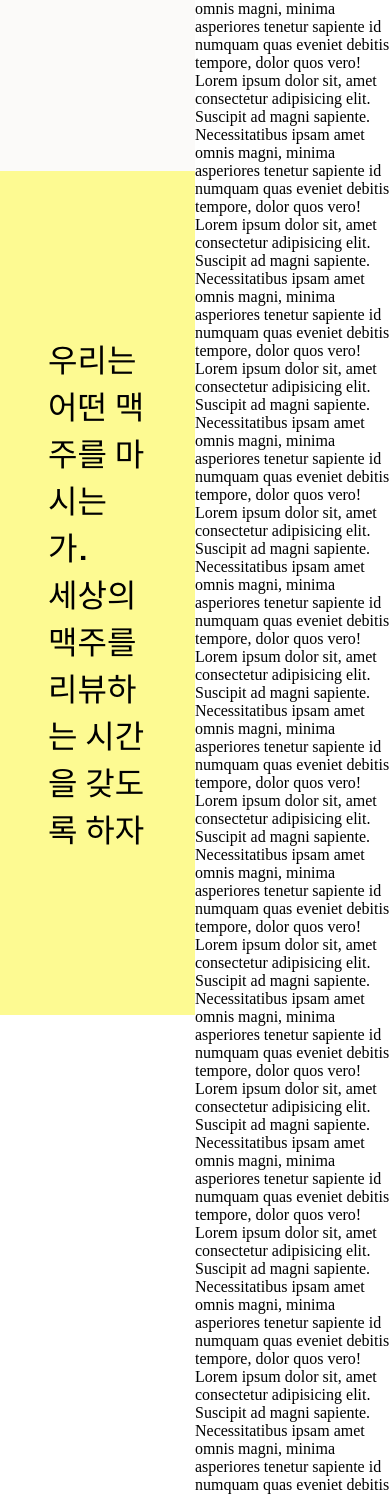
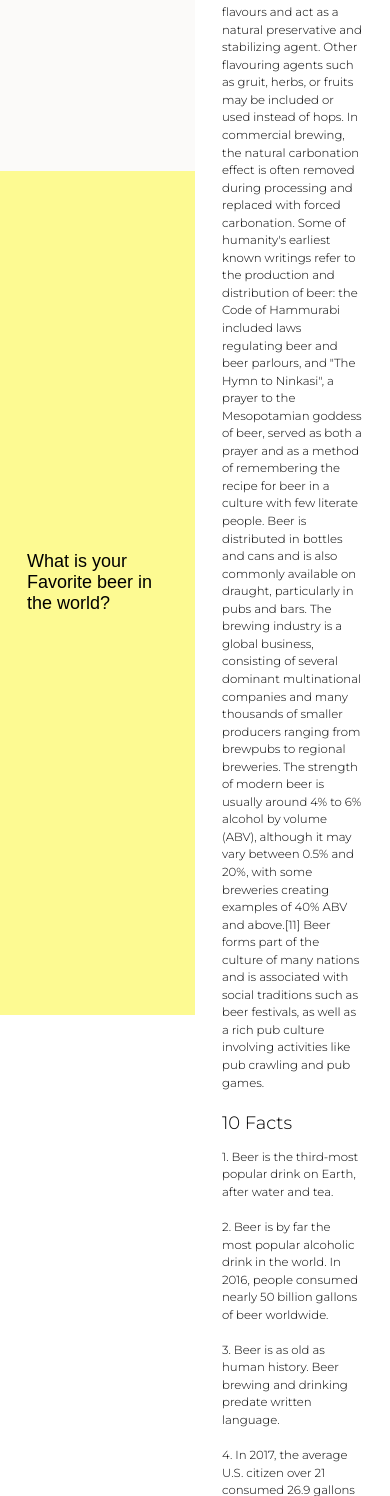
Before and after one commit to sujinlim0101/split, a website: page index.html in a window 390 px wide. Shown: the part 504-2000 px from the top of the page. Drawn offline with Linux system fonts and the light colour scheme; a web font is replaced by a local one.

Commit message:
Add functions in js file

```diff
--- a/css/style.css
+++ b/css/style.css
@@ -18,6 +18,13 @@ nav {
   z-index: 10;
   background-color: white;
 }
+.item {
+  font-family: "Lexend Peta", sans-serif;
+  padding: 2rem;
+  font-size: 1.2rem;
+  color: #464646;
+}
+
 #logo {
   animation: fill 0.5s ease forwards 3s;
 }
@@ -59,8 +66,29 @@ nav {
   width: 50%;
 }
 .split-right {
+  font-family: "Montserrat", sans-serif;
   position: relative;
+  min-height: 200vh;
+  display: flex;
+  justify-content: center;
+  align-items: center;
+  padding-top: 56px;
+
+  line-height: 1.5;
 }
+.description-container .title {
+  font-size: 2rem;
+  padding-top: 2rem;
+  padding-left: 3rem;
+  padding-right: 3rem;
+}
+.description-container .description {
+  font-size: 1.3rem;
+  padding-top: 1.3rem;
+  padding-left: 3rem;
+  padding-right: 3rem;
+}
+
 .split-left {
   /* border: green 1px solid; */
   position: relative;
@@ -69,6 +97,8 @@ nav {
   display: flex;
 }
 .beer {
+  position: sticky;
+  top: 56px;
   position: -webkit-sticky;
   font-family: "Lexend Peta", sans-serif;
   height: 80vh;
@@ -84,26 +114,45 @@ nav {
   padding-right: 3rem;
 }
 
-.introduce {
-  font-family: "Gothic A1", sans-serif;
+.introduce.sticky {
+  font-family: "Lexend Peta", sans-serif;
   font-size: 2rem;
   height: 100vh;
   display: flex;
   justify-content: center;
   align-items: center;
   background-color: #fdfa92;
+  /* z-index: 3; */
   position: sticky;
-  top: 56px;
   padding-left: 3rem;
   padding-right: 3rem;
+  top: 56px;
 }
-.have-time {
+.introduce.fixed {
+  font-family: "Lexend Peta", sans-serif;
+  font-size: 2rem;
+  height: 100vh;
+  display: flex;
+  justify-content: center;
+  align-items: center;
+  background-color: #fdfa92;
+  width: 50%;
+  position: fixed;
+
+  top: 56px;
 }
-/* .section-2 {
-  height: 100vh;
+
+.section-2 {
+  font-family: "Lexend Peta", sans-serif;
+  font-size: 1.3rem;
+  display: flex;
+  align-items: center;
+  justify-content: center;
+  height: 20vh;
   position: relative;
   z-index: 20;
-} */
+  background-color: #f5f3f3;
+}
 
 @keyframes line-anim {
   to {
@@ -118,3 +167,8 @@ nav {
     fill: black;
   }
 }
+@media (max-width: 600px) {
+  html {
+    font-size: 9px;
+  }
+}
--- a/index.html
+++ b/index.html
@@ -12,13 +12,18 @@
       href="https://fonts.googleapis.com/css2?family=Gothic+A1:wght@500&display=swap"
       rel="stylesheet"
     />
+    <link
+      href="https://fonts.googleapis.com/css2?family=Montserrat:wght@300&display=swap"
+      rel="stylesheet"
+    />
+
     <link rel="stylesheet" href="./css/style.css" />
   </head>
   <body>
     <div class="container">
       <div class="nav-conatainer">
         <nav>
-          <div>About</div>
+          <div class="item">About</div>
           <svg
             id="logo"
             width="144"
@@ -58,89 +63,84 @@
               stroke-width="3"
             />
           </svg>
-          <div>Get Started</div>
+          <div class="item">Get Started</div>
         </nav>
       </div>
       <div class="section-1">
         <div class="split">
           <div class="split-left">
             <div class="beer">All about Beer.</div>
-            <div class="introduce">
+            <div class="introduce sticky">
               <div class="have-time">
-                우리는 어떤 맥주를 마시는가.<br />
-                세상의 맥주를 리뷰하는 시간을 갖도록 하자
+                What is your Favorite beer in the world?<br /><br />
               </div>
             </div>
           </div>
           <div class="split-right">
-            Lorem ipsum dolor sit, amet consectetur adipisicing elit. Suscipit
-            ad magni sapiente. Necessitatibus ipsam amet omnis magni, minima
-            asperiores tenetur sapiente id numquam quas eveniet debitis tempore,
-            dolor quos vero! Lorem ipsum dolor sit, amet consectetur adipisicing
-            elit. Suscipit ad magni sapiente. Necessitatibus ipsam amet omnis
-            magni, minima asperiores tenetur sapiente id numquam quas eveniet
-            debitis tempore, dolor quos vero! Lorem ipsum dolor sit, amet
-            consectetur adipisicing elit. Suscipit ad magni sapiente.
-            Necessitatibus ipsam amet omnis magni, minima asperiores tenetur
-            sapiente id numquam quas eveniet debitis tempore, dolor quos vero!
-            Lorem ipsum dolor sit, amet consectetur adipisicing elit. Suscipit
-            ad magni sapiente. Necessitatibus ipsam amet omnis magni, minima
-            asperiores tenetur sapiente id numquam quas eveniet debitis tempore,
-            dolor quos vero! Lorem ipsum dolor sit, amet consectetur adipisicing
-            elit. Suscipit ad magni sapiente. Necessitatibus ipsam amet omnis
-            magni, minima asperiores tenetur sapiente id numquam quas eveniet
-            debitis tempore, dolor quos vero! Lorem ipsum dolor sit, amet
-            consectetur adipisicing elit. Suscipit ad magni sapiente.
-            Necessitatibus ipsam amet omnis magni, minima asperiores tenetur
-            sapiente id numquam quas eveniet debitis tempore, dolor quos vero!
-            Lorem ipsum dolor sit, amet consectetur adipisicing elit. Suscipit
-            ad magni sapiente. Necessitatibus ipsam amet omnis magni, minima
-            asperiores tenetur sapiente id numquam quas eveniet debitis tempore,
-            dolor quos vero! Lorem ipsum dolor sit, amet consectetur adipisicing
-            elit. Suscipit ad magni sapiente. Necessitatibus ipsam amet omnis
-            magni, minima asperiores tenetur sapiente id numquam quas eveniet
-            debitis tempore, dolor quos vero! Lorem ipsum dolor sit, amet
-            consectetur adipisicing elit. Suscipit ad magni sapiente.
-            Necessitatibus ipsam amet omnis magni, minima asperiores tenetur
-            sapiente id numquam quas eveniet debitis tempore, dolor quos vero!
-            Lorem ipsum dolor sit, amet consectetur adipisicing elit. Suscipit
-            ad magni sapiente. Necessitatibus ipsam amet omnis magni, minima
-            asperiores tenetur sapiente id numquam quas eveniet debitis tempore,
-            dolor quos vero! Lorem ipsum dolor sit, amet consectetur adipisicing
-            elit. Suscipit ad magni sapiente. Necessitatibus ipsam amet omnis
-            magni, minima asperiores tenetur sapiente id numquam quas eveniet
-            debitis tempore, dolor quos vero! Lorem ipsum dolor sit, amet
-            consectetur adipisicing elit. Suscipit ad magni sapiente.
-            Necessitatibus ipsam amet omnis magni, minima asperiores tenetur
-            sapiente id numquam quas eveniet debitis tempore, dolor quos vero!
-            Lorem ipsum dolor sit, amet consectetur adipisicing elit. Suscipit
-            ad magni sapiente. Necessitatibus ipsam amet omnis magni, minima
-            asperiores tenetur sapiente id numquam quas eveniet debitis tempore,
-            dolor quos vero! Lorem ipsum dolor sit, amet consectetur adipisicing
-            elit. Suscipit ad magni sapiente. Necessitatibus ipsam amet omnis
-            magni, minima asperiores tenetur sapiente id numquam quas eveniet
-            debitis tempore, dolor quos vero! Lorem ipsum dolor sit, amet
-            consectetur adipisicing elit. Suscipit ad magni sapiente.
-            Necessitatibus ipsam amet omnis magni, minima asperiores tenetur
-            sapiente id numquam quas eveniet debitis tempore, dolor quos vero!
-            Lorem ipsum dolor sit, amet consectetur adipisicing elit. Suscipit
-            ad magni sapiente. Necessitatibus ipsam amet omnis magni, minima
-            asperiores tenetur sapiente id numquam quas eveniet debitis tempore,
-            dolor quos vero! Lorem ipsum dolor sit, amet consectetur adipisicing
-            elit. Suscipit ad magni sapiente. Necessitatibus ipsam amet omnis
-            magni, minima asperiores tenetur sapiente id numquam quas eveniet
-            debitis tempore, dolor quos vero! Lorem ipsum dolor sit, amet
-            consectetur adipisicing elit. Suscipit ad magni sapiente.
-            Necessitatibus ipsam amet omnis magni, minima asperiores tenetur
-            sapiente id numquam quas eveniet debitis tempore, dolor quos vero!
-            Lorem ipsum dolor sit, amet consectetur adipisicing elit. Suscipit
-            ad magni sapiente. Necessitatibus ipsam amet omnis magni, minima
-            asperiores tenetur sapiente id numquam quas eveniet debitis tempore,
-            dolor quos vero!
+            <div class="description-container">
+              <div class="title a">Interesting Facts</div>
+              <div class="description a">
+                Beer is one of the oldest and most widely consumed alcoholic
+                drinks in the world, and the third most popular drink overall
+                after water and tea.Beer is brewed from cereal grains—most
+                commonly from malted barley, though wheat, maize (corn), and
+                rice are also used. During the brewing process, fermentation of
+                the starch sugars in the wort produces ethanol and carbonation
+                in the resulting beer. Most modern beer is brewed with hops,
+                which add bitterness and other flavours and act as a natural
+                preservative and stabilizing agent. Other flavouring agents such
+                as gruit, herbs, or fruits may be included or used instead of
+                hops. In commercial brewing, the natural carbonation effect is
+                often removed during processing and replaced with forced
+                carbonation. Some of humanity's earliest known writings refer to
+                the production and distribution of beer: the Code of Hammurabi
+                included laws regulating beer and beer parlours, and "The Hymn
+                to Ninkasi", a prayer to the Mesopotamian goddess of beer,
+                served as both a prayer and as a method of remembering the
+                recipe for beer in a culture with few literate people. Beer is
+                distributed in bottles and cans and is also commonly available
+                on draught, particularly in pubs and bars. The brewing industry
+                is a global business, consisting of several dominant
+                multinational companies and many thousands of smaller producers
+                ranging from brewpubs to regional breweries. The strength of
+                modern beer is usually around 4% to 6% alcohol by volume (ABV),
+                although it may vary between 0.5% and 20%, with some breweries
+                creating examples of 40% ABV and above.[11] Beer forms part of
+                the culture of many nations and is associated with social
+                traditions such as beer festivals, as well as a rich pub culture
+                involving activities like pub crawling and pub games.
+              </div>
+              <div class="title b">10 Facts</div>
+              <div class="description b">
+                1. Beer is the third-most popular drink on Earth, after water
+                and tea. <br /><br />
+                2. Beer is by far the most popular alcoholic drink in the world.
+                In 2016, people consumed nearly 50 billion gallons of beer
+                worldwide. <br /><br />
+                3. Beer is as old as human history. Beer brewing and drinking
+                predate written language. <br /><br />
+                4. In 2017, the average U.S. citizen over 21 consumed 26.9
+                gallons of beer. However, the United States doesn't even make
+                the top 10 in terms of overall beer drinking. <br /><br />
+                5. The Czech Republic consumes the most beer per capita of any
+                country in the world, and China consumes the most overall.
+                <br /><br />
+                6. The earliest evidence of beer making was found in western
+                Iran, dating back to 3,500 BC. <br /><br />
+                7. The earliest evidence of beer making was found in western
+                Iran, dating back to 3,500 BC. <br /><br />
+                8. In 1983, there were 49 licensed breweries in the United
+                States; by the end of 2017, there were 8,863. <br /><br />
+                9.Ancient Sumerians made beer from bread and malt. <br /><br />
+                10. As of 2017, California had by far the most breweries in the
+                United States, with 1,106. Washington is a distant second with
+                499.<br /><br />
+              </div>
+            </div>
           </div>
         </div>
       </div>
-      <div class="section-2"></div>
+      <div class="section-2"><div>Feel Free to Contact us!</div></div>
     </div>
     <script src="./js/index.js"></script>
   </body>
--- /dev/null
+++ b/js/index.js
@@ -0,0 +1,51 @@
+(() => {
+  let yOffset = 0;
+  let prevScrollHeight = 0;
+  let currentScene = 0;
+  let enterNewScene = false;
+  const left_split_0 = document.querySelector(".beer ");
+  const left_split_1 = document.querySelector(".introduce ");
+  const right_description = document.querySelector(".split-right");
+  const left_container = document.querySelector(".split-left");
+  function setLayout() {
+    const left_split_0_height = left_split_0.offsetHeight;
+    const left_split_1_heihgt = left_split_1.offsetHeight;
+    const right_description_height = right_description.offsetHeight;
+    const left_container_height = left_container.offsetHeight;
+    yOffset = window.pageYOffset;
+    if (yOffset <= left_split_0_height - 10) {
+      currentScene = 0;
+    } else if (yOffset > left_split_0_height) {
+      currentScene = 1;
+    } else if (yOffset > left_container.offsetHeight * 1.1) {
+      currentScene = 2;
+    }
+  }
+  function scrollLoop() {
+    switch (currentScene) {
+      case 0:
+        left_split_1.classList.remove("fixed");
+        left_split_1.classList.add("sticky");
+        break;
+      case 1:
+        left_split_1.classList.add("fixed");
+        left_split_1.classList.remove("sticky");
+        break;
+      case 2:
+        left_split_1.classList.remove("fixed");
+        left_split_1.classList.add("sticky");
+        break;
+    }
+  }
+  window.addEventListener("scroll", () => {
+    console.log(currentScene);
+    scrollLoop();
+  });
+  window.addEventListener("resize", setLayout);
+  setLayout();
+
+  window.addEventListener("load", () => {
+    scrollTo(0, 0);
+    setLayout();
+  });
+})();
```
Also changed, not shown: js/index.ts (+10 -3 lines), package.json (added, +22 -0 lines), tsconfig.json (added, +69 -0 lines), 1 other file.
